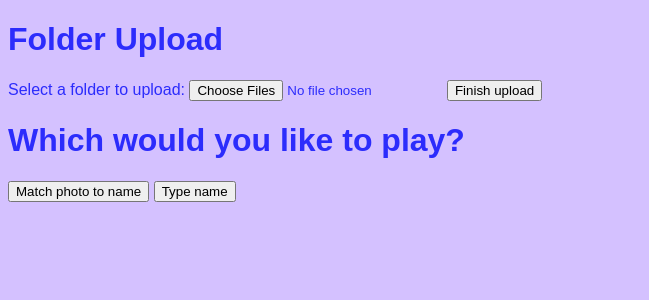
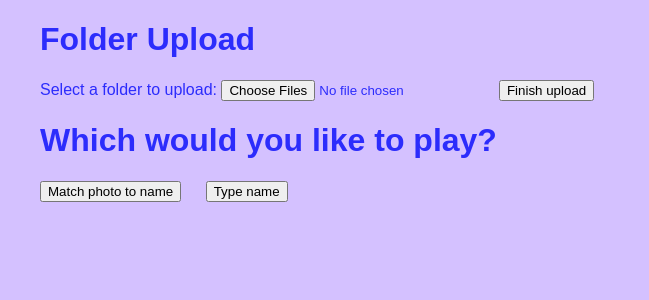
Before and after one commit to josephinel6/Hack-PNW-Spring-24, a Flask app: page / in a window 1280 px wide. Shown: the top 300 px of the page, without its empty margins (0-649 px from the left). Run offline with Flask 3, Linux system fonts and the light colour scheme; parts of the project's set-up code (start-up, migrations or seed data) failed here and were passed over.

Commit message:
Update index.html

```diff
--- a/templates/index.html
+++ b/templates/index.html
@@ -10,10 +10,12 @@
             background-color: #d4c1ff;
             color: rgb(44, 44, 252);
             font-family: Arial, sans-serif;
+            margin-left: 20px;
         }
 
         h1 {
             color: rgb(44, 44, 252);
+            margin-left: 20px;
         }
 
         .image {
@@ -32,6 +34,10 @@
             width: 80vw;
             align-items: center;
             margin-left: 10vw;
+        }
+        label,
+        button {
+            margin-left: 20px;
         }
     </style>
 </head>
```
